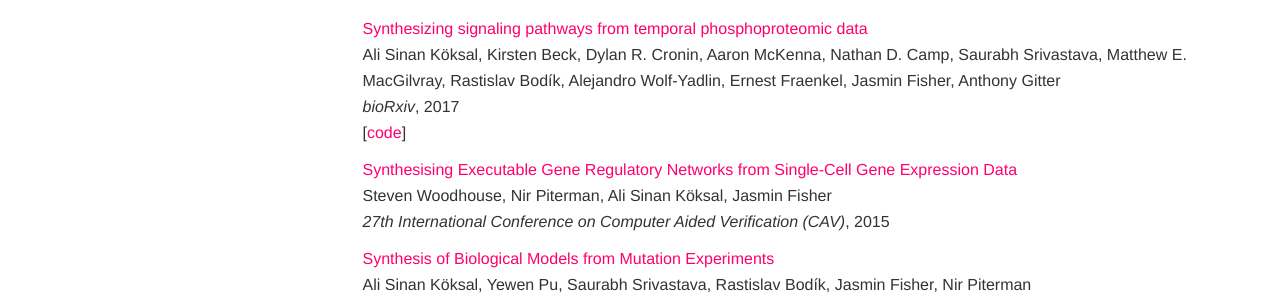
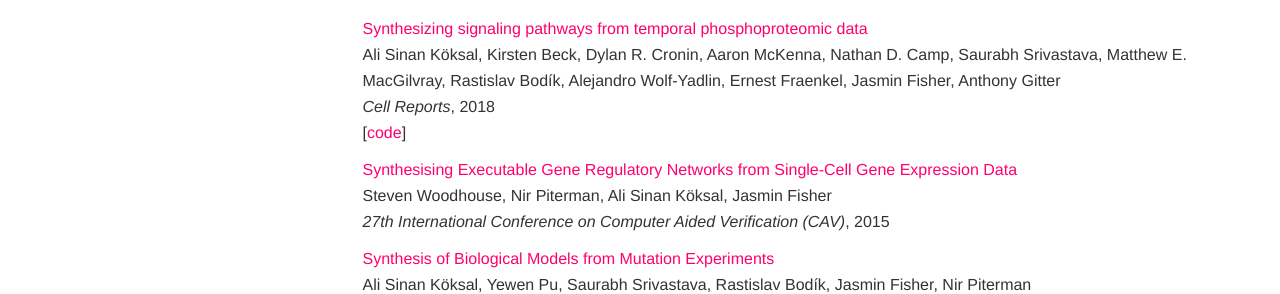
Before and after one commit to koksal/koksal.github.io, a Jekyll site: the page built from index.md, in a window 1280 px wide. Shown: the part 573-867 px from the top of the page. Built offline with Jekyll 4.4.1, drawn with Linux system fonts in a browser that asks for light colours; some web fonts are replaced.

Commit message:
Update publications.yml

```diff
--- a/_data/publications.yml
+++ b/_data/publications.yml
@@ -1,8 +1,8 @@
 - title: Synthesizing signaling pathways from temporal phosphoproteomic data
   authors: Ali Sinan Köksal, Kirsten Beck, Dylan R. Cronin, Aaron McKenna, Nathan D. Camp, Saurabh Srivastava, Matthew E. MacGilvray, Rastislav Bodík, Alejandro Wolf-Yadlin, Ernest Fraenkel, Jasmin Fisher, Anthony Gitter
-  confLong: bioRxiv
-  year: 2017
-  link: https://doi.org/10.1101/209676
+  confLong: Cell Reports
+  year: 2018
+  link: https://www.cell.com/cell-reports/fulltext/S2211-1247(18)31389-5
   code: https://github.com/koksal/tps
 
 - title: Synthesising Executable Gene Regulatory Networks from Single-Cell Gene Expression Data
```
